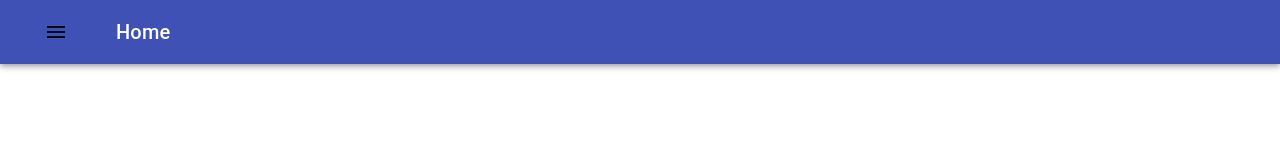
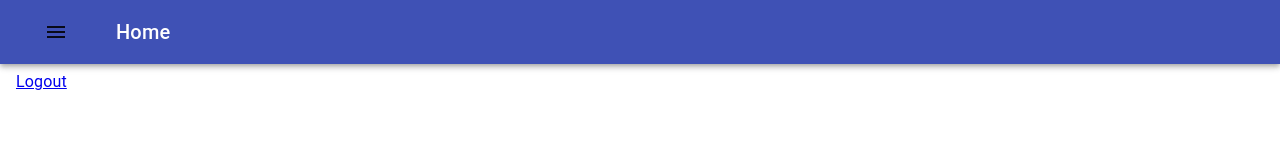
Before and after one commit to thetinahang/project-baseball, a React (Create React App) app in the folder client/: page /logout in a window 1280 px wide. Shown: the top 160 px of the page. Built offline with nearby package versions, Linux system fonts and the light colour scheme.

Commit message:
change logout to navlink instead of button

```diff
--- a/client/src/components/Logout.js
+++ b/client/src/components/Logout.js
@@ -1,5 +1,7 @@
 import React, { Component } from "react";
 import axios from "axios";
+import { NavLink } from 'react-router-dom';
+import MenuItem from '@material-ui/core/MenuItem';
 
 export default class Logout extends Component {
   constructor(props) {
@@ -25,7 +27,9 @@ export default class Logout extends Component {
   render() {
     return (
       <div>
-        <button onClick={()=>this.handleLogoutClick()}>Logout</button>
+        <NavLink to="/logout" exact>
+          <MenuItem>Logout</MenuItem>
+        </NavLink>
       </div>
     );
   }
--- a/client/src/index.js
+++ b/client/src/index.js
@@ -9,6 +9,7 @@ import App from './App';
 import { BrowserRouter as Router, Route } from 'react-router-dom';
 import KeyTermList from './containers/KeyTermList';
 import ProductList from './containers/ProductList';
+import Logout from './components/Logout';
 import NavBar from './components/NavBar';
 // import * as serviceWorker from './serviceWorker';
 
@@ -32,6 +33,8 @@ const Root = ({ store }) => (
       <Route exact path="/about" component={About} />
       <Route exact path="/products" component={ProductList} />
       <Route exact path="/keyterms" component={KeyTermList} />
+      <Route exact path="/keyterms" component={KeyTermList} />
+      <Route exact path="/logout" component={Logout} />
     </Router>
   </Provider>
 )
```
